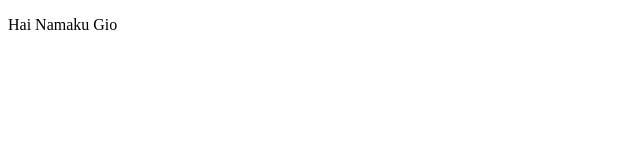
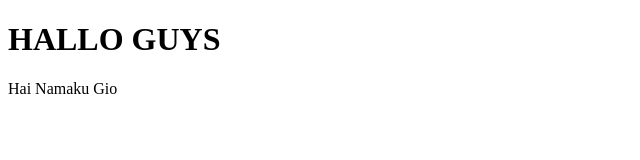
Before and after one commit to broovan/clone-test, a plain HTML site: page index.html in a window 1280 px wide. Shown: the whole page, without its empty margins (0-640 px from the left). Drawn offline with Linux system fonts and the light colour scheme.

Commit message:
menambahkan h1

```diff
--- a/index.html
+++ b/index.html
@@ -6,6 +6,7 @@
 		<title>Test Repo</title>
 	</head>
 	<body>
+		<h1>HALLO GUYS</h1>
 		<p>Hai Namaku Gio</p>
 	</body>
 </html>
```
